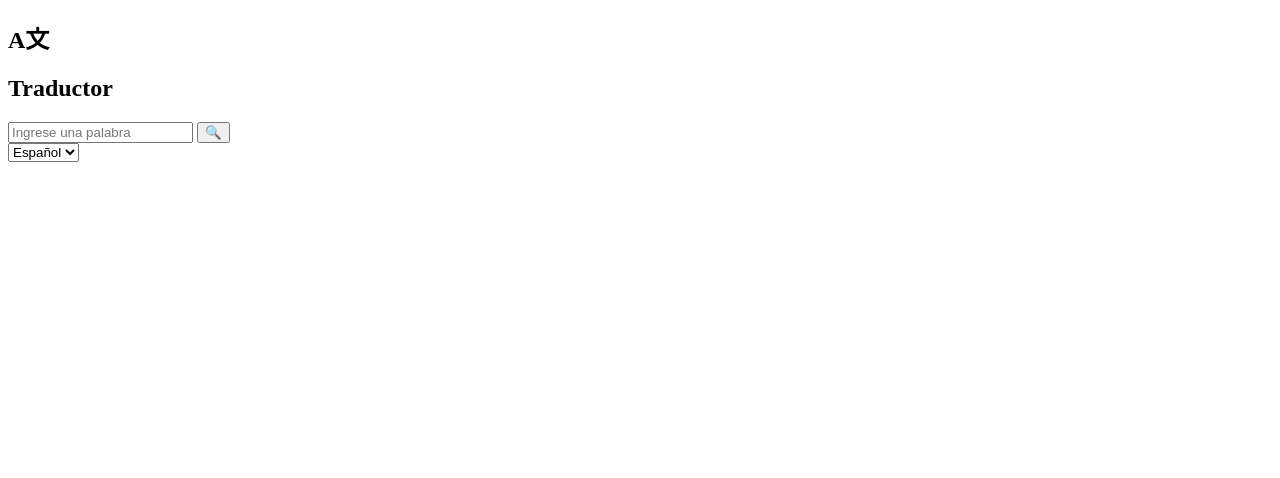
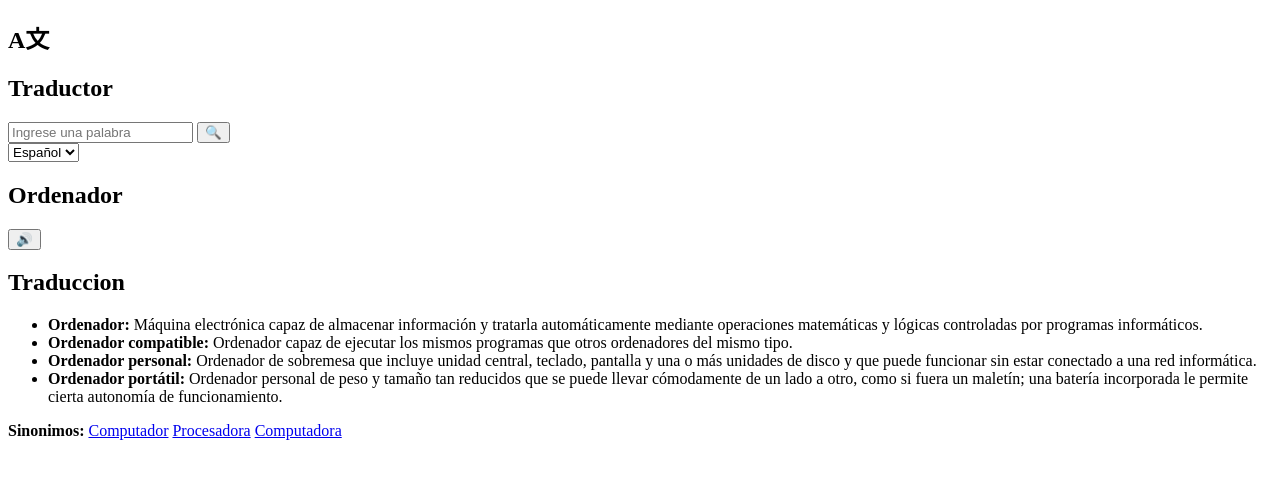
Before and after one commit to MateoDavid3/Taller2_Masaquiza_Saguano, a plain HTML site: page index.html in a window 1280 px wide. Drawn offline with Linux system fonts and the light colour scheme.

Commit message:
Creacion del contenido

```diff
--- a/index.html
+++ b/index.html
@@ -31,7 +31,49 @@
          <option value="ch">Chino</option>
         </select>
     </div>
-
     </nav>
+    <main class="contenido">
+        <section class="seccion_palabra">
+          <h1 class="Palabra principal">Ordenador</h1>
+          <button class="Reproducir" type="button">&#128266</button>
+        </section>
+        <section class="seccion_traduccion">
+          <h2 class="titulo_traduccion">Traduccion</h2>
+          <ul class="Lista_traducciones">
+            <li class="traduccion">
+               <strong>Ordenador:</strong>
+                    Máquina electrónica capaz de almacenar información y
+                    tratarla automáticamente mediante operaciones matemáticas
+                    y lógicas controladas por programas informáticos.
+            </li>
+             <li class="traduccion">
+                    <strong>Ordenador compatible:</strong>
+                    Ordenador capaz de ejecutar los mismos programas que otros
+                    ordenadores del mismo tipo.
+                </li>
+              <li class="traduccion">
+                    <strong>Ordenador personal:</strong>
+                    Ordenador de sobremesa que incluye unidad central, teclado,
+                    pantalla y una o más unidades de disco y que puede funcionar
+                    sin estar conectado a una red informática.
+                </li>
+              <li class="traduccion">
+                    <strong>Ordenador portátil:</strong>
+                    Ordenador personal de peso y tamaño tan reducidos que se
+                    puede llevar cómodamente de un lado a otro, como si fuera
+                    un maletín; una batería incorporada le permite cierta
+                    autonomía de funcionamiento.
+                </li>
+          </ul>
+        </section>
+        <section class="seccion_sinonimos">
+          <p class="Titulo_sinonimos">
+            <strong>Sinonimos:</strong>
+            <a href="#" class="sinonimo">Computador</a>
+            <a href="#" class="sinonimo">Procesadora</a>
+            <a href="#" class="sinonimo">Computadora</a>
+          </p>
+        </section>
+      </main>
   </body>
 </html>
```
